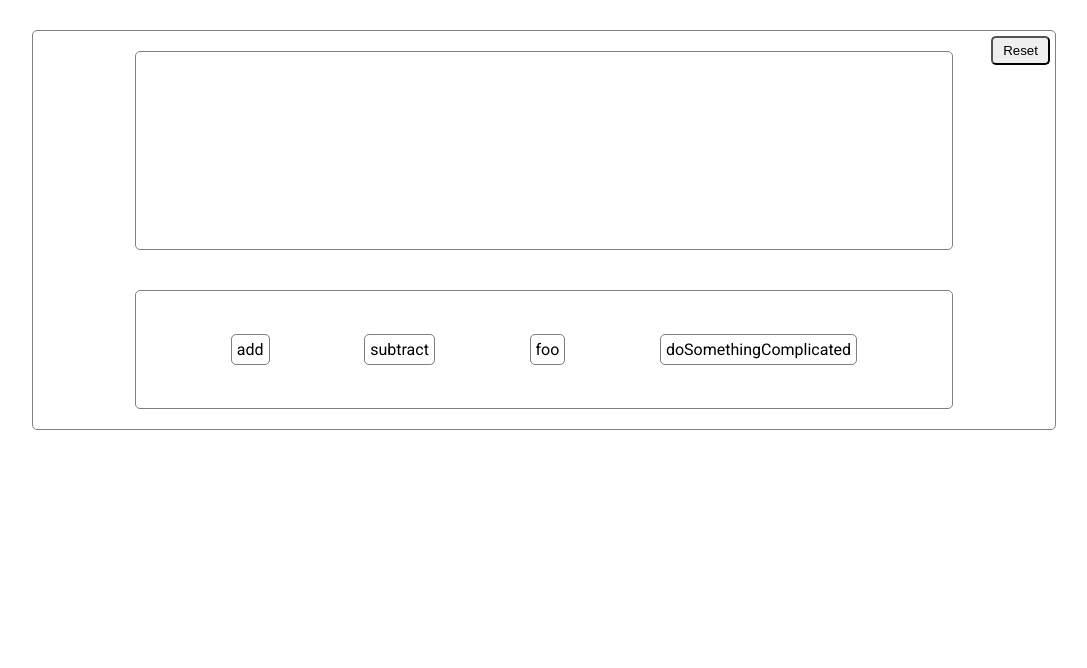
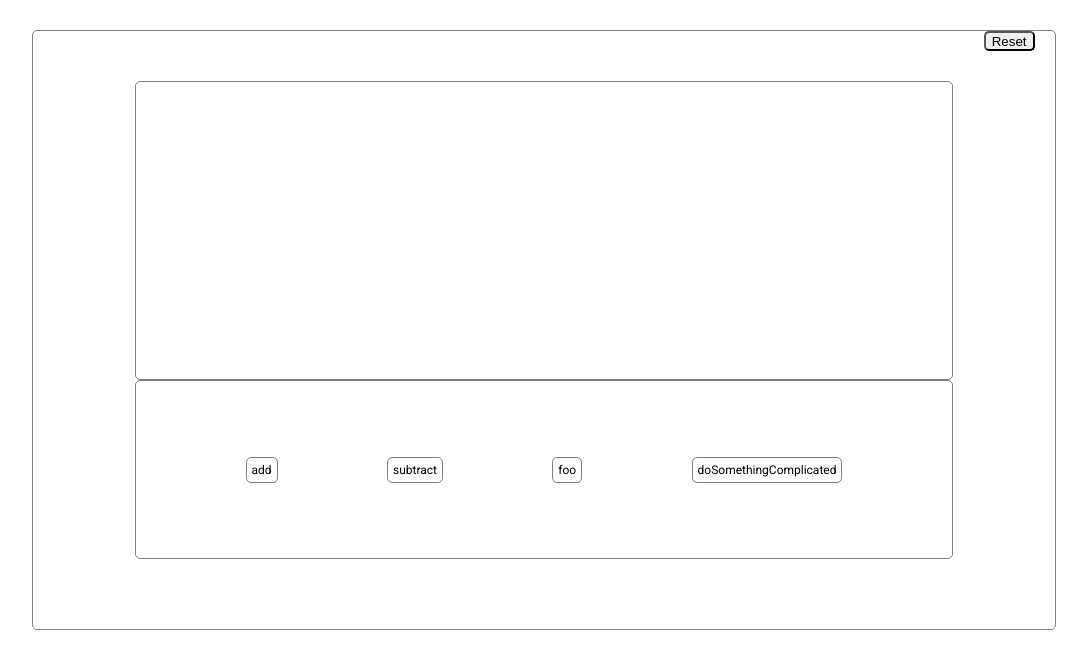
Before and after one commit to salviolorenzo/ng-dnd-expression-builder, an Angular app: page / in a window 1280 px wide. Shown: the top 668 px of the page, without its empty margins (96-1183 px from the left). Built offline with nearby package versions, Linux system fonts and the light colour scheme.

Commit message:
adds stuff

```diff
--- a/src/app/app.component.html
+++ b/src/app/app.component.html
@@ -1,18 +1,29 @@
 <div class="dndContainer" cdkDrop>
+  <div class="containerHeader">
     <button class="resetButton" (click)="resetButton()">Reset</button>
+  </div>
+  <div class="dndListGroup">
     <div
       class="expressionContainer"
       cdkDropList
       #expression="cdkDropList"
       [cdkDropListData]="activeFunctions"
-    [cdkDropListConnectedTo]="functionsList"
+      [cdkDropListConnectedTo]="[functionsList]"
       (cdkDropListDropped)="onDropToExp($event)"
     >
-    <div class="functions" *ngFor="let item of activeFunctions" cdkDrag>
+      <div class="functions" *ngFor="let item of activeFunctions">
         {{ item.name }}
       </div>
-    <div class="recExpressionContainer" *ngFor="let input of inputs">
-      <div class="functions" *ngFor="let item of innerFunctions" cdkDrag>
+      <div
+        class="recExpressionContainer"
+        cdkDropList
+        #innerExp="cdkDropList"
+        [cdkDropListData]="innerFunctions"
+        [cdkDropListConnectedTo]="[functionsList]"
+        *ngFor="let input of inputs"
+        (cdkDropListDropped)="onDropToInner($event)"
+      >
+        <div class="functions" *ngFor="let item of innerFunctions">
           {{ item.name }}
         </div>
         <div class="innerFunction" *ngFor="let inner of innerInputs"></div>
@@ -23,11 +34,12 @@
       cdkDropList
       #functionsList="cdkDropList"
       [cdkDropListData]="functions"
-    [cdkDropListConnectedTo]="expression"
+      [cdkDropListConnectedTo]="[expression, innerExp]"
     >
       <div class="functions" *ngFor="let item of functions" cdkDrag>
         {{ item.name }}
       </div>
     </div>
   </div>
+</div>
 <router-outlet></router-outlet>
--- a/src/app/app.component.scss
+++ b/src/app/app.component.scss
@@ -11,14 +11,19 @@
   position: relative;
 }
 
+.dndListGroup {
+  width: 100%;
+  height: 100%;
+}
+
 .dndContainer {
-  height: 50%;
+  height: 75%;
   margin-top: 30px;
 }
 
 .expressionContainer {
   justify-content: space-evenly;
-  height: 50%;
+  min-height: 50%;
 }
 
 .functionsContainer {
@@ -30,14 +35,20 @@
   padding: 5px;
   border: 1px solid rgba(0, 0, 0, 0.5);
   border-radius: 5px;
+  font-size: 12px;
+}
+
+.containerHeader {
+  display: flex;
+  justify-content: flex-end;
+  width: 100%;
+  height: 50px;
 }
 
 .resetButton {
-  position: absolute;
-  top: 5px;
-  right: 5px;
-  padding: 5px 10px;
   border-radius: 5px;
+  margin-right: 2%;
+  height: 20px;
 }
 
 .resetButton:active {
@@ -47,8 +58,9 @@
 }
 
 .recExpressionContainer {
-  height: 100px;
-  width: 200px;
+  height: 50px;
+  z-index: 10;
+  min-width: 100px;
   border: 1px solid rgba(0, 0, 0, 0.75);
   border-radius: 5px;
 }
--- a/src/app/app.component.ts
+++ b/src/app/app.component.ts
@@ -1,9 +1,5 @@
-import { Component, OnInit, ViewChild, ViewContainerRef } from '@angular/core';
-import {
-  CdkDragDrop,
-  moveItemInArray,
-  transferArrayItem
-} from '@angular/cdk/drag-drop';
+import { Component, ViewContainerRef } from '@angular/core';
+import { CdkDragDrop, transferArrayItem } from '@angular/cdk/drag-drop';
 
 @Component({
   selector: 'app-root',
@@ -44,17 +40,11 @@ export class AppComponent {
   ];
 
   activeFunctions: any = [];
-  innerFunctions: any = [
-    {
-      name: 'doSomethingComplicated',
-      function: this.doSomethingComplicated,
-      args: [''],
-      children: []
-    }
-  ];
+  innerFunctions: any = [];
   expression: any = '';
   inputs: any = [];
-  innerInputs: any = this.innerFunctions[0].args;
+  innerInputs: any = [];
+  isDisabled: boolean = false;
 
   add(a, b) {
     return a + b;
@@ -73,41 +63,60 @@ export class AppComponent {
   }
 
   onDropToExp(event: CdkDragDrop<string[]>) {
-    let initFunctions = this.functions;
-
     console.log(event.container);
     console.log(event.previousContainer);
     console.log('===================');
-    if (event.previousContainer !== event.container) {
+
+    if (
+      event.previousContainer !== event.container &&
+      event.container.id === 'cdk-drop-list-0'
+    ) {
       transferArrayItem(
         event.previousContainer.data,
         event.container.data,
         event.previousIndex,
         event.currentIndex
       );
-      this.inputs = this.activeFunctions[event.currentIndex].args;
+      if (this.inputs.length === 0) {
+        this.inputs = this.activeFunctions[event.currentIndex].args;
+      } else {
+        this.activeFunctions[event.currentIndex].args.forEach(item => {
+          this.inputs.push(item);
+        });
+      }
+      this.functions.push(this.activeFunctions[event.currentIndex]);
+    } else {
+      return false;
+    }
+  }
+
+  onDropToInner(event: CdkDragDrop<string[]>) {
+    if (
+      event.previousContainer !== event.container &&
+      event.container.id !== 'cdk-drop-list-0'
+    ) {
+      transferArrayItem(
+        event.previousContainer.data,
+        event.container.data,
+        event.previousIndex,
+        event.currentIndex
+      );
+      this.innerInputs = this.innerFunctions[event.currentIndex].args;
       console.log(this.inputs);
       this.functions.push(this.activeFunctions[event.currentIndex]);
     }
   }
 
-  evaluateExpression(event) {
-    event.preventDefault();
-    console.log(event.target.value);
-  }
+  // evaluateExpression(event) {
+  //   event.preventDefault();
+  //   console.log(event.target.value);
+  // }
 
   resetButton() {
     this.activeFunctions = [];
-    this.innerFunctions = [
-      {
-        name: 'doSomethingComplicated',
-        function: this.doSomethingComplicated,
-        args: [''],
-        children: []
-      }
-    ];
+    this.innerFunctions = [];
     this.inputs = [];
-    this.innerInputs = this.innerFunctions[0].args;
+    this.innerInputs = [];
     this.functions = [
       {
         name: 'add',
```
Lines whose indentation alone changed are shown as unchanged.
